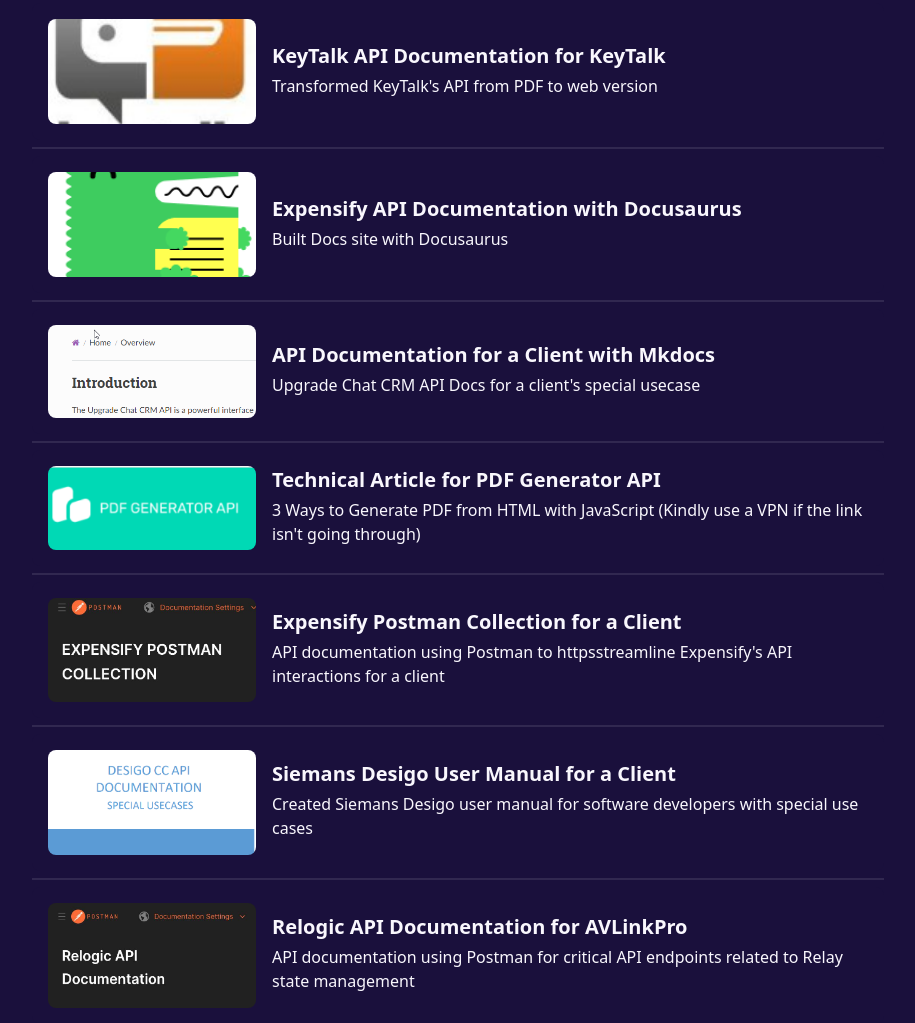
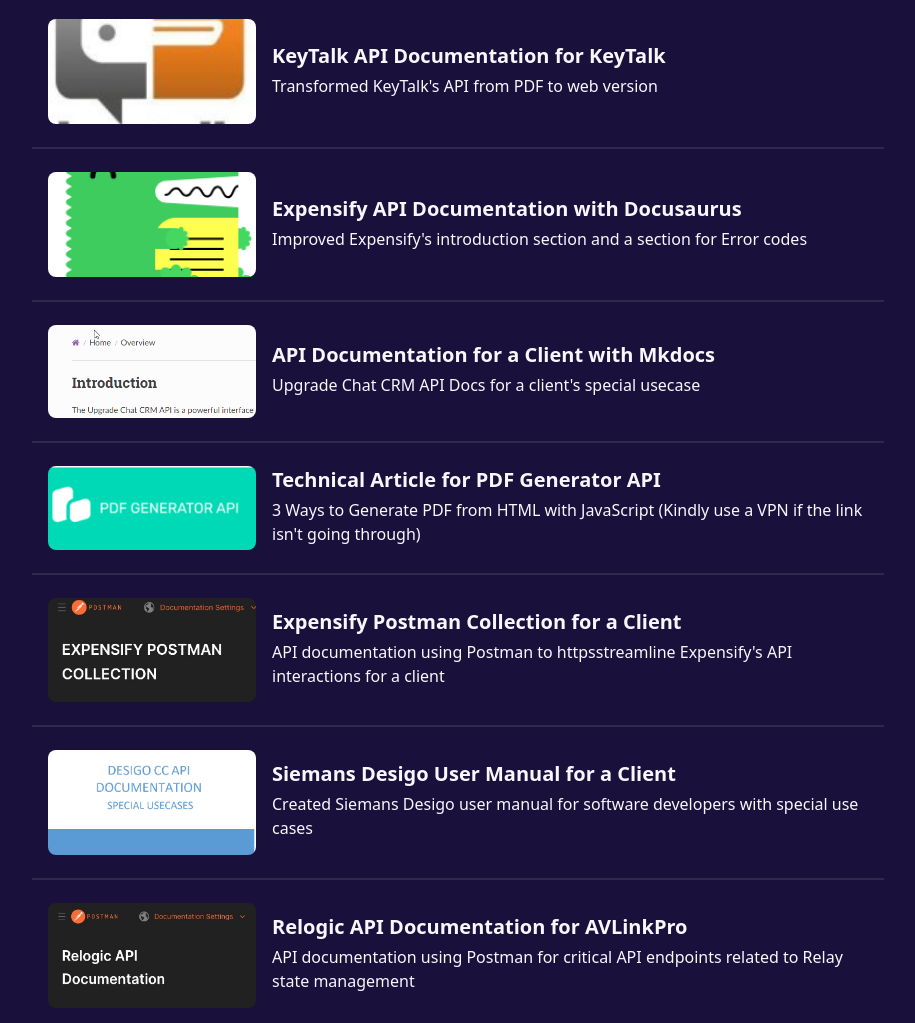
Before and after one commit to Ifedolapo-9/Ifedolapo-Portfolio, an Astro site: page / in a window 1280 px wide. Shown: the part 1016-2039 px from the top of the page, without its empty margins (334-1249 px from the left). Built offline with nearby package versions, Linux system fonts and the light colour scheme; Astro itself is replaced by a stand-in of ours.

Commit message:
update docusaurus description

```diff
--- a/src/pages/index.astro
+++ b/src/pages/index.astro
@@ -63,7 +63,7 @@
   <HorizontalCard
     title="Expensify API Documentation with Docusaurus"
     img="/docusaurus.png"
-    desc="Built Docs site with Docusaurus"
+    desc="Improved Expensify's introduction section and a section for Error codes"
     url="https://docusaurus-demo-by-ife.netlify.app/docs/API/authentication"
   />
   <div class="divider my-0"></div>
```
